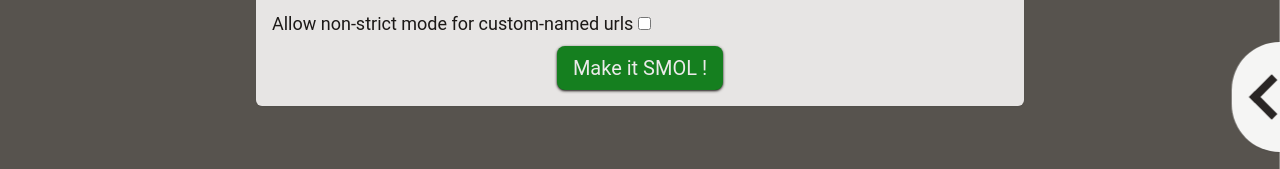
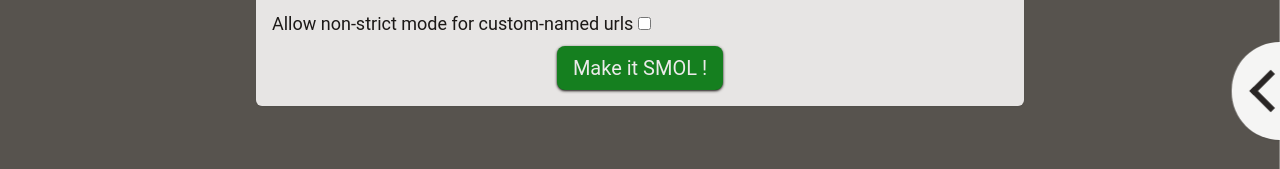
Before and after one commit to Janxa/smol, a React (Create React App) app in the folder client/: page / in a window 1280 px wide. Shown: the part 358-527 px from the top of the page. Built offline with nearby package versions, Linux system fonts and the light colour scheme.

Commit message:
Reducing arrow size

```diff
--- a/client/src/components/Sidebar.jsx
+++ b/client/src/components/Sidebar.jsx
@@ -26,13 +26,13 @@ function Sidebar(props) {
 			<div
 				onClick={() => setVisible(!visible)}
 				className={
-					"hidden lg:block bg-stone-100 hover:bg-secondary-yellow w-24 h-32  z-0 cursor-pointer shadow-sm  relative top-1/2 left-0 -translate-x-1/2 rounded-full transition-colors duration-300 "
+					"hidden lg:block bg-stone-100 hover:bg-secondary-yellow w-24 h-28  z-0 cursor-pointer shadow-sm  relative top-1/2 left-0 -translate-x-1/2 rounded-full transition-colors duration-300 "
 				}
 			>
 				<span
 					className={
 						(!visible ? "-rotate-[135deg]" : "rotate-45 -translate-x-1/2") +
-						"  border-stone-800 p-3 absolute -translate-y-1/2 top-1/2 left-1/4 inline-block border-t-8 border-r-8 transition-all  duration-300"
+						"  border-stone-800 p-3 absolute -translate-y-1/2 top-1/2 left-1/4 inline-block border-t-[6px] border-r-[6px] transition-all  duration-300"
 					}
 				></span>
 			</div>
```
